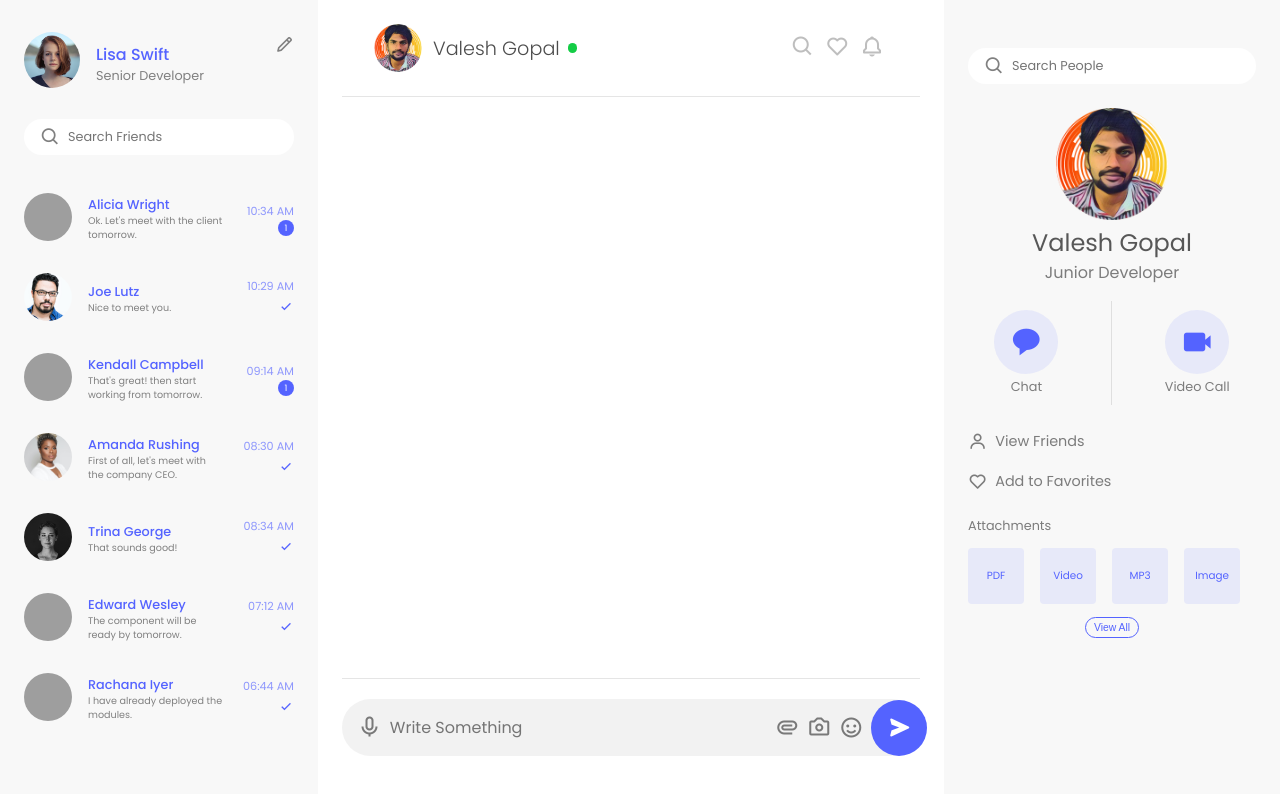
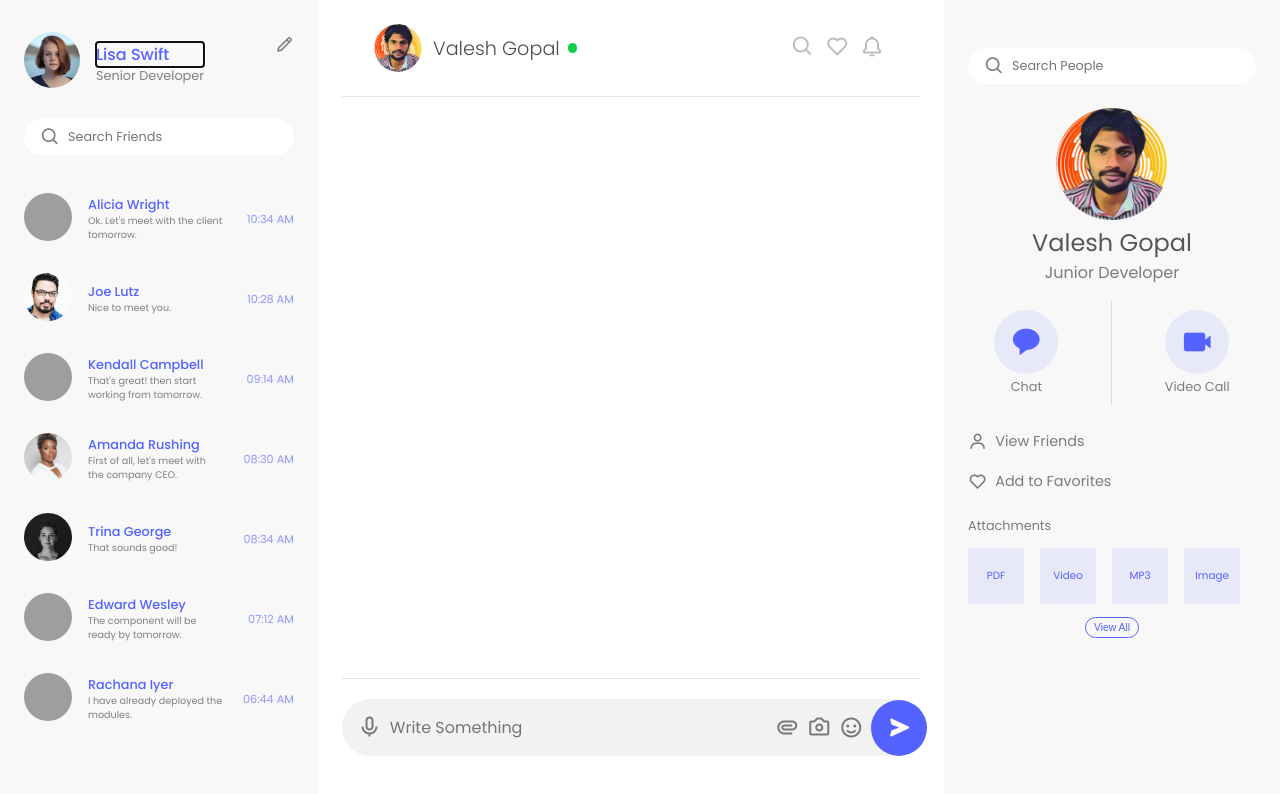
Before and after one commit to valeshgopal/chat-app, a plain HTML site: page index.html in a window 1280 px wide. Both pictures are taken after a click on the icon 284 px from the left and 44 px from the top of the page. Drawn offline with nearby package versions, Linux system fonts and the light colour scheme; grey boxes are pictures that could not be loaded.

Commit message:
Add edit profile functionality

```diff
--- a/index.html
+++ b/index.html
@@ -7,7 +7,7 @@
     <link href='https://unpkg.com/boxicons@2.1.1/css/boxicons.min.css' rel='stylesheet'>
     <link href="css/style.css" rel="stylesheet" type="text/css">
     <link rel="icon" href="images/chat.png">
-    <script defer src="script.js"></script>
+    <script defer src="script.js" type="module"></script>
     <title>Chat App</title>
 </head>
 <body>
@@ -18,21 +18,21 @@
                     <img src="./images/1.jpg" class="chat-users__user-pic">
                 </div>
                 <div class="chat-users__user-details">
-                    <h4>Lisa Swift</h4>
-                    <p>Senior Developer</p>
+                    <h4 class="profile-name">Lisa Swift</h4>
+                    <p class="job-desc">Senior Developer</p>
                 </div>
                 <div class="chat-users__user-edit">
-                    <i class='bx bx-pencil'></i>
+                    <i class='bx bx-pencil' id="edit-profile"></i>
                 </div>
             </div>
 
             <div class="chat-users__search search-box">
-                <input type="text" placeholder="Search Friends">
+                <input type="text" placeholder="Search Friends" class="search-friends">
                 <i class='bx bx-search'></i>
             </div>
             <div class="chat-users__friends-container">
                 <div class="chat-users__friends">
-                    <div class="chat-users__friend chat-users__friend-1">
+                    <!-- <div class="chat-users__friend chat-users__friend-1">
                         <div class="chat-users__friend-img">
                             <img src="images/2.jpg" class="chat-users__friend-pic">
                         </div>
@@ -123,7 +123,7 @@
                             <p class="chat-users__time">06:44 AM</p>
                             <p class="chat-users__status"><i class='bx bx-check'></i></p>
                         </div>
-                    </div>
+                    </div> -->
                 </div>
             </div>
 
--- a/script.js
+++ b/script.js
@@ -7,6 +7,16 @@ const sendBtn = document.getElementById("send-btn");
 const msgContainer = document.getElementById("msg-container");
 const friendsContainer = document.querySelector(".chat-users__friends");
 const searchFriends = document.querySelector(".search-friends");
+const profileName = document.querySelector(".profile-name");
+const jobDesc = document.querySelector(".job-desc");
+const editProfile = document.getElementById("edit-profile");
+
+editProfile.addEventListener("click", () => {
+  profileName.setAttribute("contentEditable", "true");
+  jobDesc.setAttribute("contentEditable", "true");
+  jobDesc.focus();
+  profileName.focus();
+});
 
 const getTime = function () {
   const hrs = new Date().getHours();
@@ -120,13 +130,7 @@ const friendsList = function (arr) {
 const friendsHtml = friendsList(data);
 friendsContainer.insertAdjacentHTML("afterbegin", friendsHtml.join(" "));
 
-//search friends list
-// const searchInput = searchFriends.value;
-// console.log(searchInput);
-
 searchFriends.addEventListener("input", (e) => {
-  // console.log(e.target.value);
-  // console.log(data);
   const filterFriends = data.filter(
     (person) =>
       person.name.toLowerCase().includes(e.target.value.toLowerCase()) ||
```
